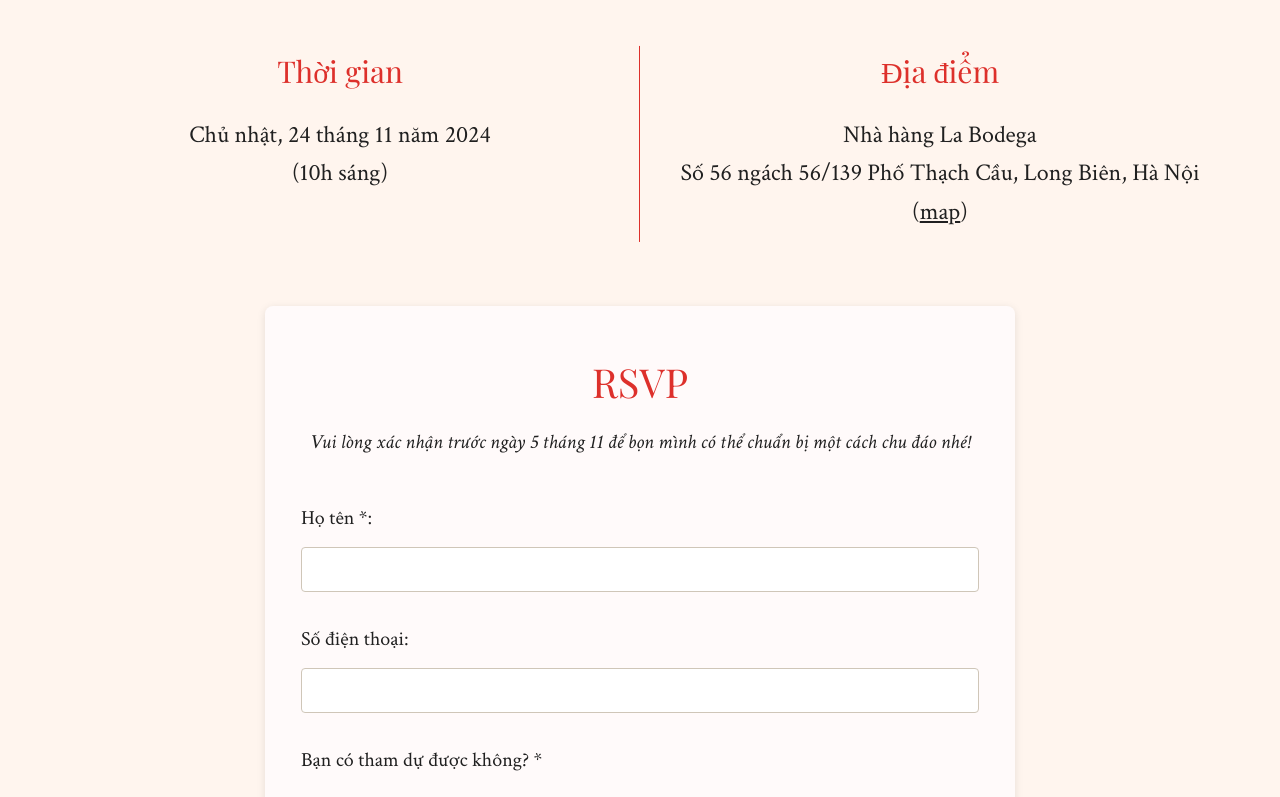
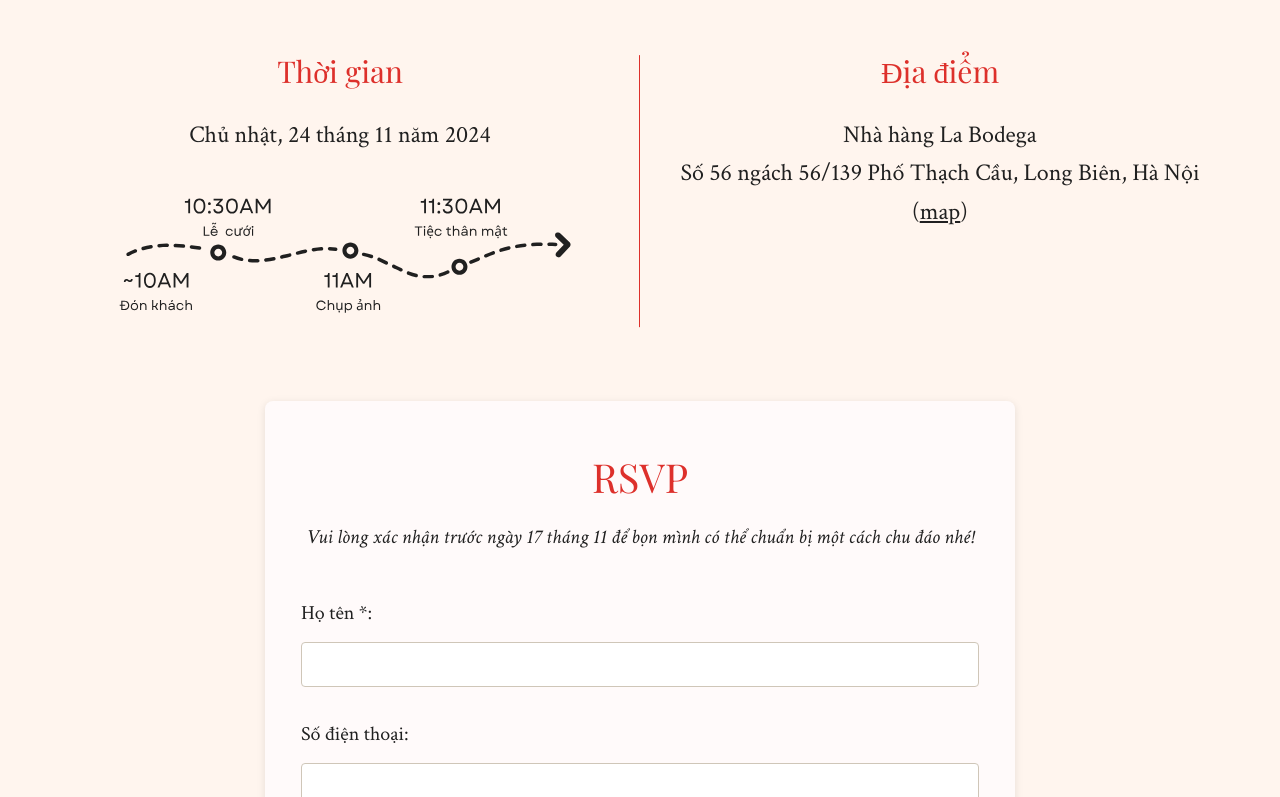
Before and after one commit to trducng/johntd54.github.io, a Jekyll site: the page built from _pages/camtu.html, in a window 1280 px wide and 900 px high, scrolled down 821 px, cut to the strip 103-900 px from the top of the window. Built offline with Jekyll 4.4.1, drawn with Linux system fonts in a browser that asks for light colours; some web fonts are replaced.

Commit message:
Add timeline

```diff
--- a/_pages/camtu.html
+++ b/_pages/camtu.html
@@ -555,9 +555,9 @@ permalink: /camtu/
         <div class="wedding-details">
             <div class="detail-box">
                 <div class="detail-title">Thời gian</div>
-                <div class="detail-content">
-                  Chủ nhật, 24 tháng 11 năm 2024<br>
-                    (10h sáng)
+                <div class="detail-content">Chủ nhật, 24 tháng 11 năm 2024<br/></div>
+                <div class="timeline" style="max-width: 90%; margin: 0 auto; padding: 20px;">
+                  <img src="/assets/camtu/timeline.svg" alt="Timeline" style="width: 100%; height: auto; display: block;">
                 </div>
             </div>
             <div class="detail-box">
@@ -573,7 +573,7 @@ permalink: /camtu/
             <iframe name="hidden_iframe" id="hidden_iframe" class="hidden-iframe"></iframe>
             <form class="rsvp-form" id="rsvpForm" action="https://docs.google.com/forms/d/e/1FAIpQLSd2gORGbsShtPjosrMDWaSa7yZQBwhRNbvnHesl-qVY_xa-5w/formResponse" method="POST" target="hidden_iframe">
                 <div class="rsvp-title">RSVP</div>
-                <div class="rsvp-deadline">Vui lòng xác nhận trước ngày 5 tháng 11 để bọn mình có thể chuẩn bị một cách chu đáo nhé!</div>
+                <div class="rsvp-deadline">Vui lòng xác nhận trước ngày 17 tháng 11 để bọn mình có thể chuẩn bị một cách chu đáo nhé!</div>
 
                 <div class="error-message" id="errorMessage"></div>
                 <div class="success-message" id="successMessage">
```
Also changed, not shown: assets/camtu/timeline.svg (added).
